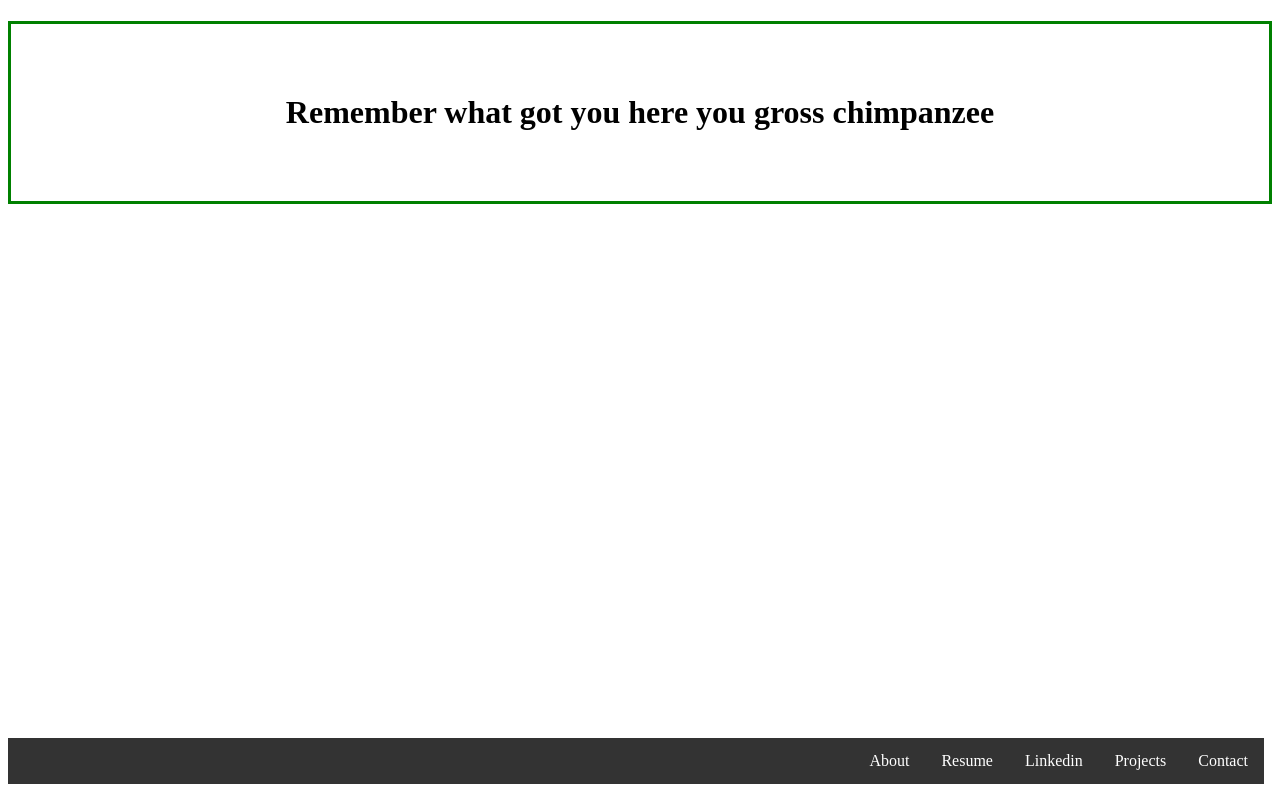
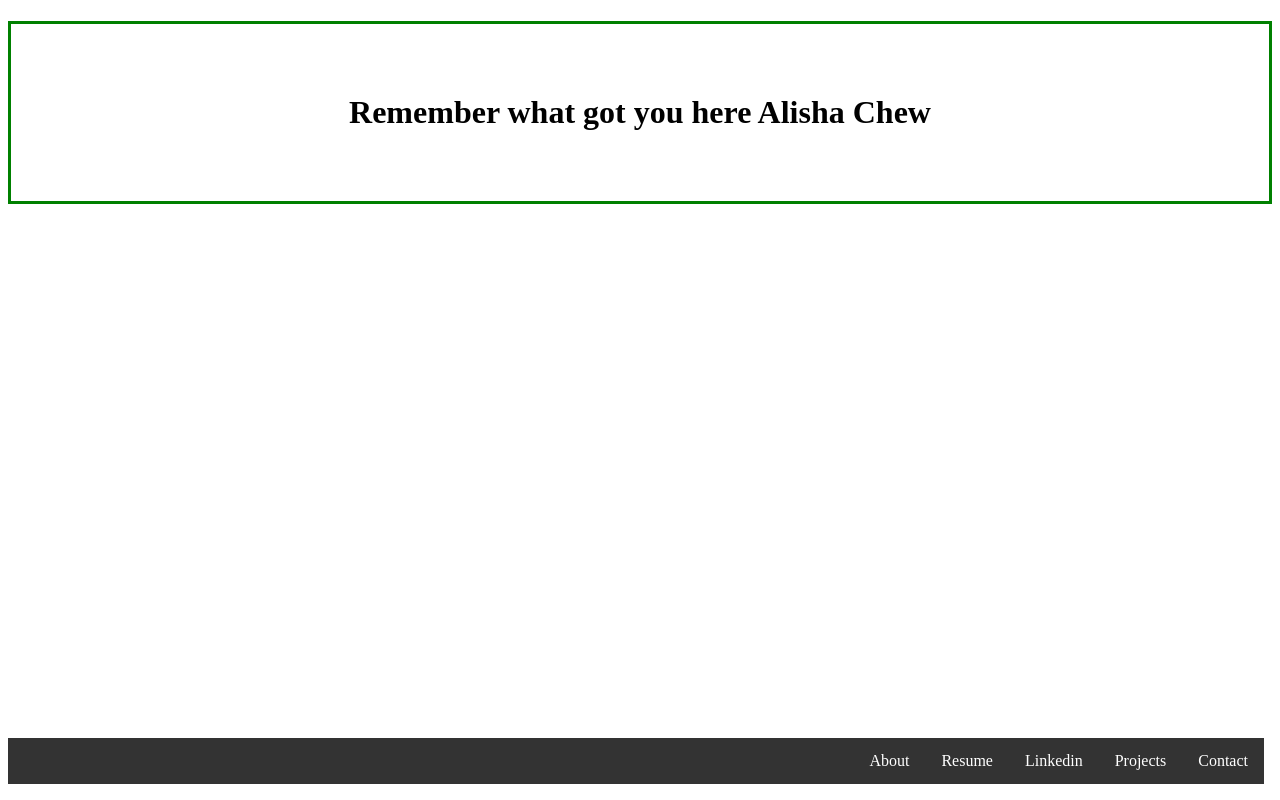
Before and after one commit to itstherobsonator/OLD-WEB, a plain HTML site: page index.html in a window 1280 px wide. Drawn offline with Linux system fonts and the light colour scheme.

Commit message:
Update index.html

```diff
--- a/index.html
+++ b/index.html
@@ -1,8 +1,8 @@
 <!DOCTYPE HTML>
 <html>
 <link type="text/css" rel="stylesheet" href="stylesheets/main.css" />
-  <div class=bigback>
     <body>
+      <div class=bigback>
       <header>
         <ul class=headstuff>
           <li><a href="#">Contact</a></li>
@@ -12,7 +12,8 @@
           <li><a href="#">About</a></li>
         </ul>
       </header>
-      <h1>Remember what got you here you gross chimpanzee</h1>
+      </div>
+      <h1>Remember what got you here Alisha Chew</h1>
     </body>
-  </div>
+
 </html>
```
